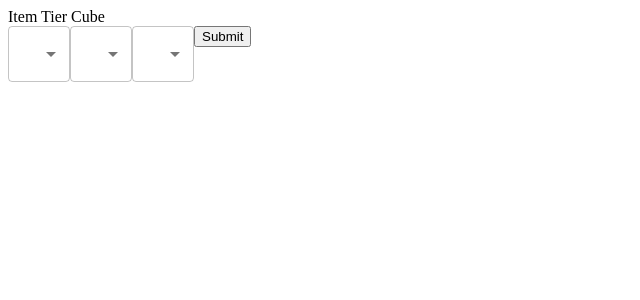
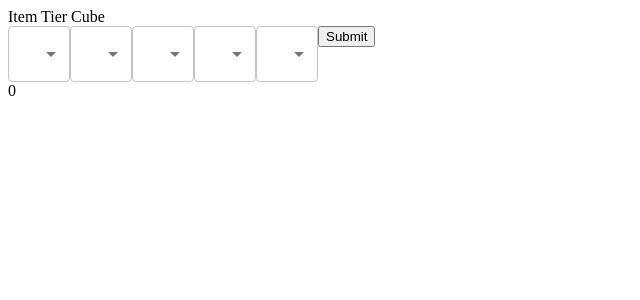
Before and after one commit to Momopeach1/MushCal, a React (Create React App) app: page / in a window 1280 px wide. Shown: the top 300 px of the page, without its empty margins (0-640 px from the left). Built offline with nearby package versions, Linux system fonts and the light colour scheme.

Commit message:
updated form

```diff
--- a/src/components/Form.js
+++ b/src/components/Form.js
@@ -8,24 +8,51 @@ import math from './Math';
 
 const Form = () => {
     const ITEM = 'item';
-    const TIER = 'tier';
+    const CTIER = 'ctier';
     const CUBE = 'cube';
+    const DTIER = 'dtier';
+    const LINES = 'lines';
 
     const [form, setForm] = useState({
         [ITEM]: "",
-        [TIER]: "",
+        [CTIER]: "",
         [CUBE]: "",
+        [DTIER]: "",
+        [LINES]: "",
     });
+
+    const [results, setResults] = useState({
+        cubeCount: 0,
+    });
+
+    const tierMap = {
+        R : 'E',
+        E : 'U',
+        U : 'L',
+    }
 
     const onFormSubmit = e => {
         e.preventDefault();
 
+        setResults( ({cubeCount}) => ({cubeCount: 0}) )
         const itemCategory = form[ITEM].substring(0, form[ITEM].length - 1);
-        const tierCategory = form[TIER];
+        const cTierCategory = form[CTIER];
         const cubeCategory = form[CUBE];
-        for (let line = 1; line <= 3; ++line) {
-            const equipStats = itemCategory + tierCategory + line + cubeCategory;
 
+        const dTierCategory = form[DTIER];
+
+        //tier up
+        for (let tier = cTierCategory; tier !== 'L' && tier !== dTierCategory; ) {
+            const key = cubeCategory + 'tier';
+            if (Math.random() < math[key][tierMap[cTierCategory]]) {
+                tier = tierMap[tier];
+            }
+            setResults( ({cubeCount}) => ({cubeCount: cubeCount+1}) )
+        }
+
+
+        for (let line = 1; cTierCategory === 'L' && line <= 3; ++line) {
+            const equipStats = itemCategory + cTierCategory + line + cubeCategory;
             const data = Object.entries(math[equipStats])
             const weights = data.map(d => d[1]);
 
@@ -37,6 +64,7 @@ const Form = () => {
         setForm({ ...form, [e.target.name]: e.target.value })
 
     return (
+        <div>
             <form onSubmit={onFormSubmit}>
                 <FormControl variant="outlined">
                     <Select
@@ -66,9 +94,9 @@ const Form = () => {
 
                 <FormControl variant="outlined">
                     <Select
-                    name={TIER}
+                        name={CTIER}
                         id="Tier dropdown" //for override css
-                    value={form[TIER]}
+                        value={form[CTIER]}
                         onChange={onItemChange}
                     >
                         <MenuItem value=""><em>--select--</em></MenuItem>
@@ -92,8 +120,40 @@ const Form = () => {
                     </Select>
                 </FormControl>
 
+                <FormControl variant="outlined">
+                    <Select
+                        name={DTIER}
+                        id="Desiredtier dropdown" //for override css
+                        value={form[DTIER]}
+                        onChange={onItemChange}
+                    >
+                        <MenuItem value=""><em>--select--</em></MenuItem>
+                        <MenuItem value="R">Rare</MenuItem>
+                        <MenuItem value="E">Epic</MenuItem>
+                        <MenuItem value="U">Unique</MenuItem>
+                        <MenuItem value="L">Legendary</MenuItem>
+                    </Select>
+                </FormControl>
+
+                <FormControl variant="outlined">
+                    <Select
+                        name={LINES}
+                        id="LinesDesired dropdown" //for override css
+                        value={form[LINES]}
+                        onChange={onItemChange}
+                    >
+                        <MenuItem value=""><em>--select--</em></MenuItem>
+                        <MenuItem value="A0">Any(tier up)</MenuItem>
+
+                    </Select>
+                </FormControl>
                 <input type="submit" />
             </form>
+
+            <div>
+                {results.cubeCount}
+            </div>
+        </div>
     );
 }
 
```
Lines whose indentation alone changed are shown as unchanged.
